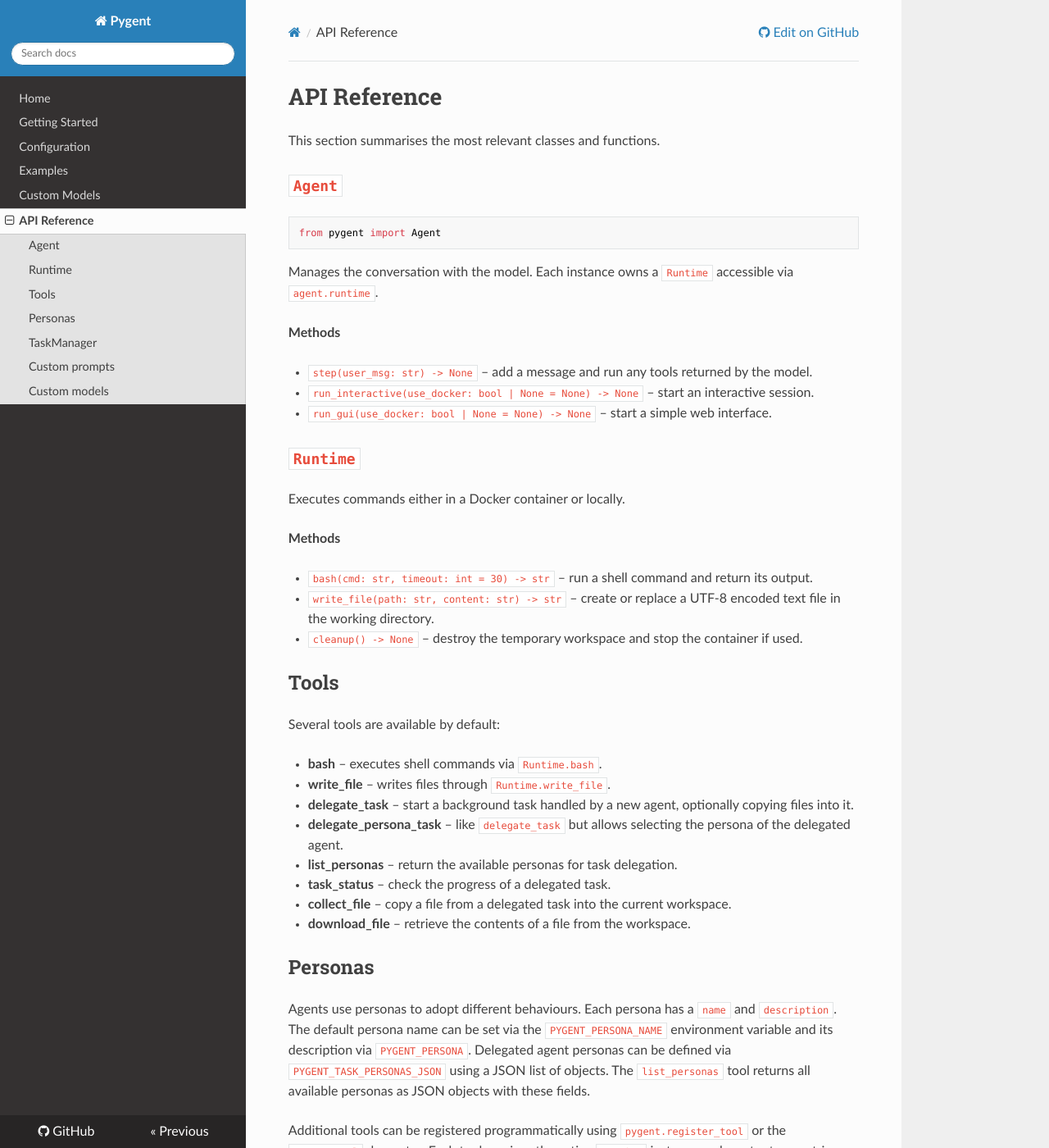
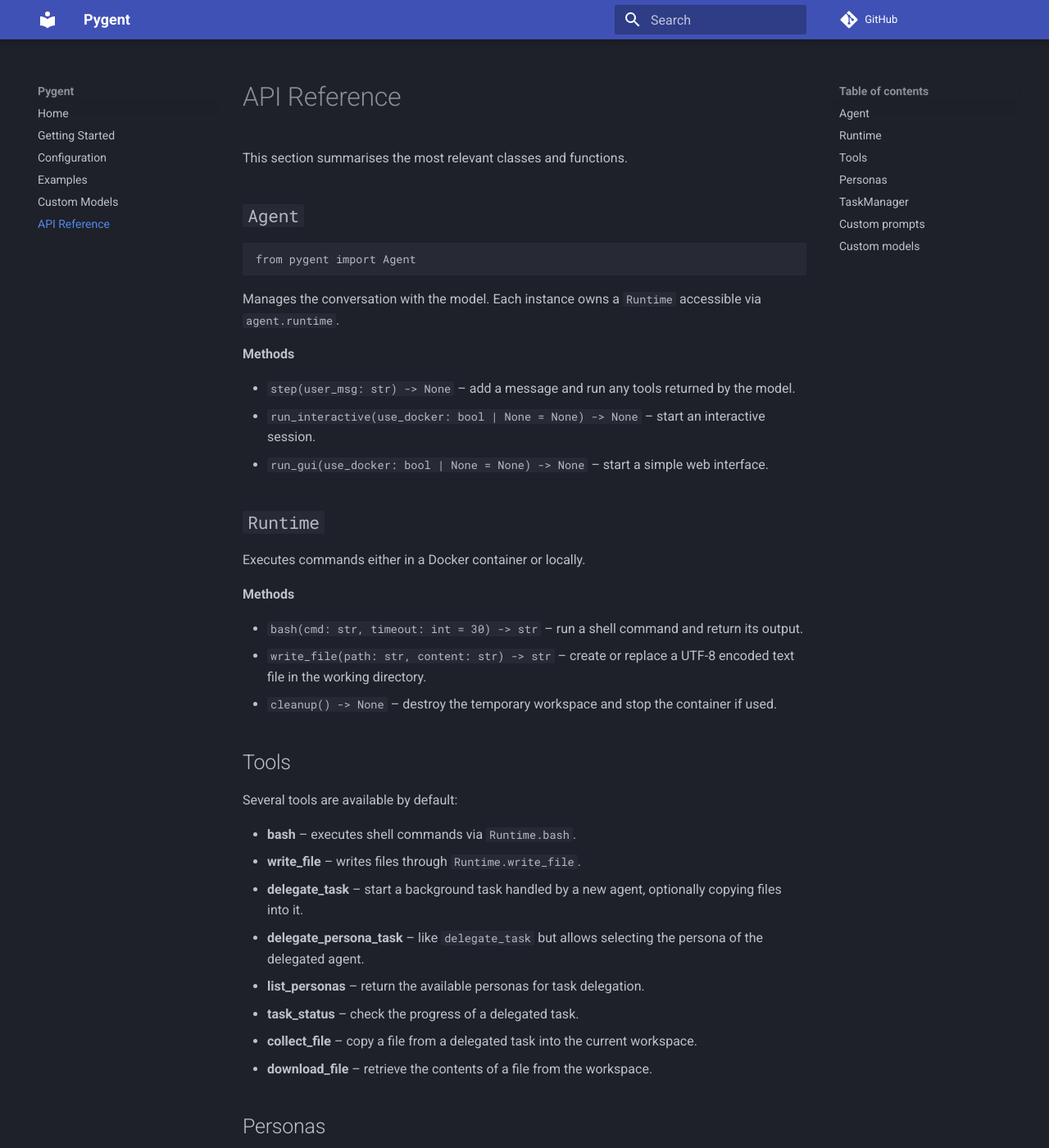
Before and after one commit to MarianoChaves/pygent, an MkDocs documentation site: the page built from docs/api-reference.md, in a window 1280 px wide and 1400 px high. Shown: the whole window at 82% size. Built offline with MkDocs 1.6.1 and Material for MkDocs 9.7.7, drawn with Linux system fonts in a browser that asks for light colours; nearby versions of some CDN libraries; comment, search, counter and statistics services are not loaded; some of the changed text lies outside the part shown.

Commit message:
Enable dark mode for mkdocs

```diff
--- a/mkdocs.yml
+++ b/mkdocs.yml
@@ -1,7 +1,10 @@
 site_name: Pygent
 site_url: https://marianochaves.github.io/pygent/
 repo_url: https://github.com/marianochaves/pygent
-theme: readthedocs
+theme:
+  name: material
+  palette:
+    scheme: slate
 nav:
   - Home: index.md
   - Getting Started: getting-started.md
--- a/pyproject.toml
+++ b/pyproject.toml
@@ -13,7 +13,7 @@ dependencies = [
 
 [project.optional-dependencies]
 test = ["pytest"]
-docs = ["mkdocs"]
+docs = ["mkdocs", "mkdocs-material"]
 docker = ["docker>=7.0.0"]
 ui = ["gradio"]
 
```
Also changed, not shown: 1 other file.
